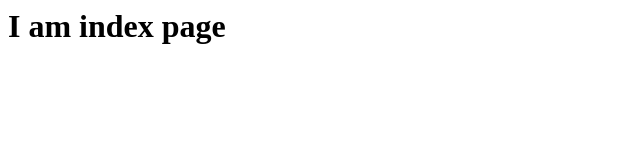
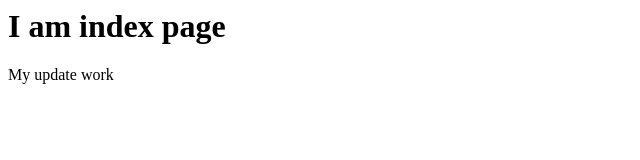
Before and after one commit to fahimarshadurrouf/test, a plain HTML site: page index.html in a window 1280 px wide. Shown: the whole page, without its empty margins (0-640 px from the left). Drawn offline with Linux system fonts and the light colour scheme.

Commit message:
new update and new file create

```diff
--- a/index.html
+++ b/index.html
@@ -1 +1,2 @@
 <h1>I am index page </h1>
+<p>My update work</p>
```
Also changed, not shown: newfile.txt (added).
